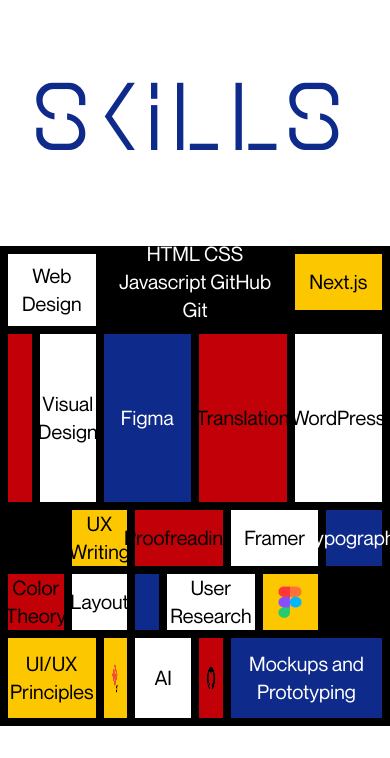
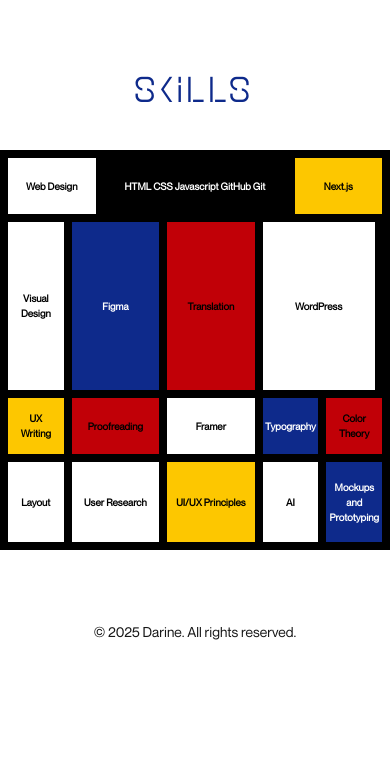
Before and after one commit to darinetag/portfolio, a Next.js app: page / in a window 390 px wide. Shown: the part 810-1568 px from the top of the page. After the commit the page ends 1468 px from the top, so only its background shows below. Built offline with nearby package versions, Linux system fonts and the light colour scheme.

Commit message:
landing page responsive

```diff
--- a/src/components/Footer.js
+++ b/src/components/Footer.js
@@ -1,6 +1,6 @@
 const Footer = () => {
   return (
-    <footer style={{ padding: '1rem', textAlign: 'center', marginTop: '2rem', fontFamily: 'Montreal' }}>
+    <footer className="py-4 text-center mt-14 font-[Montreal] lg:text-lg text-sm">
       <p>© {new Date().getFullYear()} Darine. All rights reserved.</p>
     </footer>
   );
--- a/src/pages/index.js
+++ b/src/pages/index.js
@@ -21,48 +21,48 @@
 </div>
       </section>
             <section>
-              <h1 style={{ fontFamily: 'Science' }} className="font-science text-8xl text-[#0E2A8B] flex items-center justify-center ">Skills</h1> </section>
-  <section className="p-2 bg-black mt-20 ">
-  <div className="grid grid-cols-12 gap-2  text-xl text-center " style={{ fontFamily: 'Montreal' }}>
+              <h1 style={{ fontFamily: 'Science' }} className="font-science lg:text-8xl text-4xl text-[#0E2A8B] flex items-center justify-center ">Skills</h1> </section>
+  <section className="p-2 bg-black lg:mt-20 mt-10 ">
+  <div className="grid grid-cols-12 gap-2 text-[10px] lg:font-normal font-bold lg:text-xl text-center " style={{ fontFamily: 'Montreal' }}>
     {/* First row */}
 <div className="col-span-3 bg-white text-black p-2 flex items-center justify-center hover:bg-white transition duration-300 ease-in-out">Web Design</div>
     <div className="col-span-6 h-14 bg-black text-white p-2 flex items-center justify-center hover:bg-white hover:text-black transition duration-300 ease-in-out">HTML CSS Javascript GitHub Git</div>
     <div className="col-span-3 h-14 bg-yellow-400 text-black p-2 flex items-center justify-center hover:bg-white transition duration-300 ease-in-out">Next.js</div>
 
     {/* Second row */}
-    <div className="col-span-1 h-42 bg-red-700 p-2 hover:bg-white transition duration-300 ease-in-out"></div>
+    <div className="col-span-1 h-42 bg-red-700 p-2 hover:bg-white transition duration-300 ease-in-out hidden lg:block " ></div>
     <div className="col-span-2 h-42 bg-white text-black p-2 flex items-center justify-center hover:bg-white transition duration-300 ease-in-out">Visual Design</div>
     <div className="col-span-3 h-42 bg-[#0E2A8B] text-white p-2 flex items-center justify-center hover:bg-white hover:text-black transition duration-300 ease-in-out">Figma</div>
     <div className="col-span-3 h-42 bg-red-700 text-black p-2 flex items-center justify-center hover:bg-white hover:text-black transition duration-300 ease-in-out">Translation</div>
-    <div className="col-span-3 h-42 bg-white text-black p-2 flex items-center justify-center hover:bg-white transition duration-300 ease-in-out">WordPress</div>
+    <div className="col-span-3 h-42 bg-white text-black lg:p-2 p-14 flex items-center justify-center hover:bg-white transition duration-300 ease-in-out">WordPress</div>
 
     {/* Third row */}
-    <div className="col-span-2 hover:bg-white transition duration-300 ease-in-out"></div>
+    <div className="col-span-2 hover:bg-white transition duration-300 ease-in-out hidden lg:block"></div>
     <div className="col-span-2 h-14 bg-yellow-400 text-black p-2 flex items-center justify-center hover:bg-white transition duration-300 ease-in-out">UX Writing</div>
     <div className="col-span-3 h-14 bg-red-700 text-black p-2 flex items-center justify-center hover:bg-white hover:text-black transition duration-300 ease-in-out">Proofreading</div>
     <div className="col-span-3 h-14 bg-white text-black p-2 flex items-center justify-center hover:bg-white transition duration-300 ease-in-out">Framer</div>
 
     {/* Fourth row */}
-    <div className="col-span-2 h-14 bg-[#0E2A8B] text-white p-2 flex items-center justify-center hover:bg-white hover:text-black transition duration-300 ease-in-out">Typography</div>
+    <div className="col-span-2 h-14 bg-[#0E2A8B] text-white p-2 flex items-center justify-center hover:bg-white hover:text-black transition duration-300 ease-in-out ">Typography</div>
     <div className="col-span-2 h-14 bg-red-700 text-black p-2 flex items-center justify-center hover:bg-white hover:text-black transition duration-300 ease-in-out">Color Theory</div>
-    <div className="col-span-2 h-14 bg-white text-black p-2 flex items-center justify-center hover:bg-white transition duration-300 ease-in-out">Layout</div>
-    <div className="col-span-1 h-14 bg-[#0E2A8B] p-2 flex items-center justify-center hover:bg-white transition duration-300 ease-in-out"></div>
-    <div className="col-span-3 h-14 bg-white text-black p-2 flex items-center justify-center hover:bg-white transition duration-300 ease-in-out">User Research</div>
-    <div className="col-span-2 h-14 bg-yellow-400 p-2 flex items-center justify-center hover:bg-white transition duration-300 ease-in-out">
+    <div className="col-span-2 lg:h-14 h-20 bg-white text-black p-2 flex items-center justify-center hover:bg-white transition duration-300 ease-in-out">Layout</div>
+    <div className="col-span-1 h-14 bg-[#0E2A8B] p-2 flex items-center justify-center hover:bg-white transition duration-300 ease-in-out hidden lg:block"></div>
+    <div className="col-span-3 lg:h-14 h-20 bg-white text-black p-2 flex items-center justify-center hover:bg-white transition duration-300 ease-in-out">User Research</div>
+    <div className="col-span-2 h-14 bg-yellow-400 p-2 flex items-center justify-center hover:bg-white transition duration-300 ease-in-out hidden lg:block">
       <img src="/figma-icon.png" alt="Figma" className="w-6 h-8 mx-auto flex items-center justify-center" />
     </div>
-    <div className="col-span-2 hover:bg-white transition duration-300 ease-in-out"></div>
+    <div className="col-span-2 hover:bg-white transition duration-300 ease-in-out hidden lg:block"></div>
 
     {/* Fifth row */}
     <div className="col-span-3 h-20 bg-yellow-400 text-black p-2 flex items-center justify-center hover:bg-white transition duration-300 ease-in-out">UI/UX Principles</div>
-    <div className="col-span-1 h-20 bg-yellow-400 p-2 hover:bg-white transition duration-300 ease-in-out">
-      <img src="/git-icon.png" alt="Git" className="w-8 h-8 mx-auto flex items-center justify-center mt-4" />
+    <div className="col-span-1 h-20 bg-yellow-400 p-2 hover:bg-white transition duration-300 ease-in-out hidden lg:block">
+      <img src="/git-icon.png" alt="Git" className="w-8 h-8 mx-auto flex items-center justify-center mt-4 hidden lg:block" />
     </div>
     <div className="col-span-2 h-20 bg-white text-black p-2 flex items-center justify-center hover:bg-white transition duration-300 ease-in-out">AI</div>
-    <div className="col-span-1 h-20 bg-red-700 p-2 flex items-center justify-center hover:bg-white transition duration-300 ease-in-out">
-      <img src="/github-icon.png" alt="GitHub" className="w-6 h-6 mx-auto" />
+    <div className="col-span-1 h-20 bg-red-700 p-2 flex items-center justify-center hover:bg-white transition duration-300 ease-in-out hidden lg:block">
+      <img src="/github-icon.png" alt="GitHub" className="w-6 h-6 mx-auto mt-5 " />
     </div>
-    <div className="col-span-5 h-20 bg-[#0E2A8B] text-white p-2 flex items-center justify-center hover:bg-white hover:text-black transition duration-300 ease-in-out">Mockups and Prototyping</div>
+    <div className="lg:col-span-5 h-20 bg-[#0E2A8B] text-white lg:p-2 p-7 flex items-center justify-center hover:bg-white hover:text-black transition duration-300 ease-in-out">Mockups and Prototyping</div>
   </div>
 </section>
 
```
